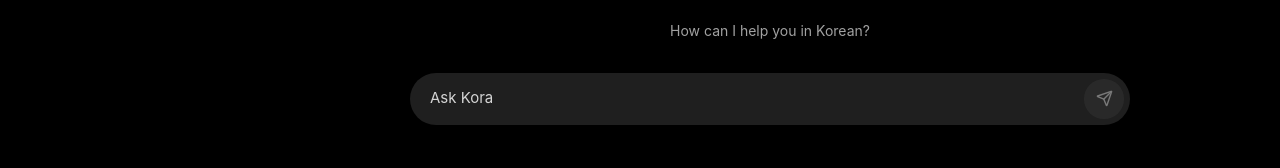
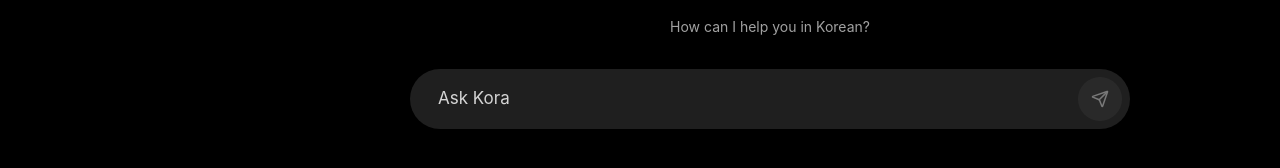
Before and after one commit to dutaalamin/kora, a React (Vite) app: page / in a window 1280 px wide. Shown: the part 310-478 px from the top of the page. Built offline with nearby package versions, Linux system fonts and the light colour scheme.

Commit message:
Perbesar tulisan 'Ask Kora' (17px) & geser lebih ke kanan

```diff
--- a/src/App.tsx
+++ b/src/App.tsx
@@ -140,7 +140,7 @@
 
   /** Kotak input chat (dipakai di dua tempat: saat kosong & saat ada percakapan). */
   const kotakChat = (
-    <div className="flex items-center gap-2 rounded-full bg-[#1f1f1f] py-1.5 pl-5 pr-1.5">
+    <div className="flex items-center gap-2 rounded-full bg-[#1f1f1f] py-2 pl-7 pr-2">
       <textarea
         ref={areaTeks}
         value={input}
@@ -148,15 +148,15 @@
         onKeyDown={onKey}
         rows={1}
         placeholder="Ask Kora"
-        className="max-h-[180px] min-h-[26px] flex-1 resize-none self-center bg-transparent py-1.5 text-[15px] text-white outline-none placeholder:text-neutral-300"
+        className="max-h-[180px] min-h-[30px] flex-1 resize-none self-center bg-transparent py-1.5 text-[17px] text-white outline-none placeholder:text-neutral-300"
       />
       <button
         onClick={() => kirim()}
         disabled={loading || !input.trim()}
-        className="flex h-10 w-10 shrink-0 items-center justify-center rounded-full bg-[#3a3a3a] text-white transition hover:bg-[#4a4a4a] disabled:opacity-40"
+        className="flex h-11 w-11 shrink-0 items-center justify-center rounded-full bg-[#3a3a3a] text-white transition hover:bg-[#4a4a4a] disabled:opacity-40"
         aria-label="Kirim"
       >
-        {loading ? <Loader2 size={18} className="animate-spin" /> : <Send size={17} />}
+        {loading ? <Loader2 size={19} className="animate-spin" /> : <Send size={18} />}
       </button>
     </div>
   );
```
